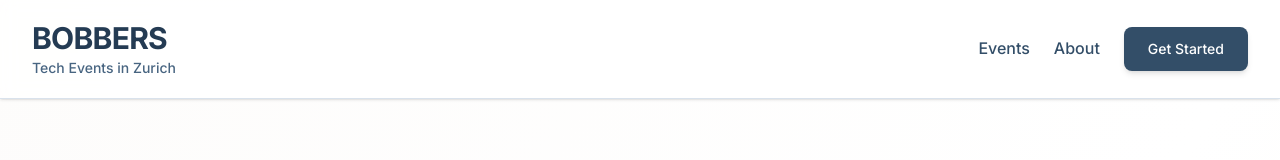
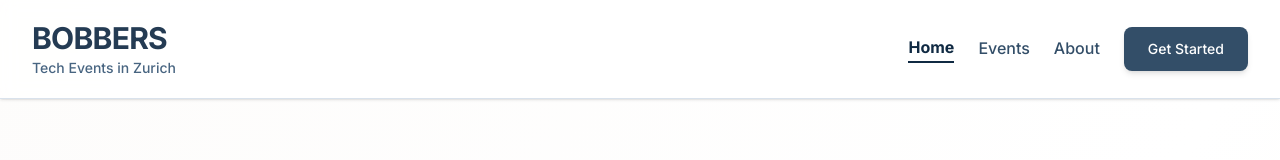
Before and after one commit to gauridxt/Bobbers, a Next.js app: page / in a window 1280 px wide. Shown: the top 160 px of the page. Built offline with nearby package versions, Linux system fonts and the light colour scheme.

Commit message:
fix: Alter header tono buttons vanish

```diff
--- a/app/about/page.tsx
+++ b/app/about/page.tsx
@@ -18,6 +18,9 @@ export default function About() {
             <nav className="hidden md:flex items-center space-x-6">
               <a href="/" className="text-navy-700 hover:text-navy-900 font-medium transition-colors">
                 Home
+              </a>
+              <a href="/#events" className="text-navy-700 hover:text-navy-900 font-medium transition-colors">
+                Events
               </a>
               <a href="/about" className="text-navy-900 font-bold transition-colors border-b-2 border-navy-900">
                 About
--- a/app/page.tsx
+++ b/app/page.tsx
@@ -14,6 +14,9 @@ export default function Home() {
               </p>
             </div>
             <nav className="hidden md:flex items-center space-x-6">
+              <a href="/" className="text-navy-900 font-bold transition-colors border-b-2 border-navy-900">
+                Home
+              </a>
               <a href="#events" className="text-navy-700 hover:text-navy-900 font-medium transition-colors">
                 Events
               </a>
```
